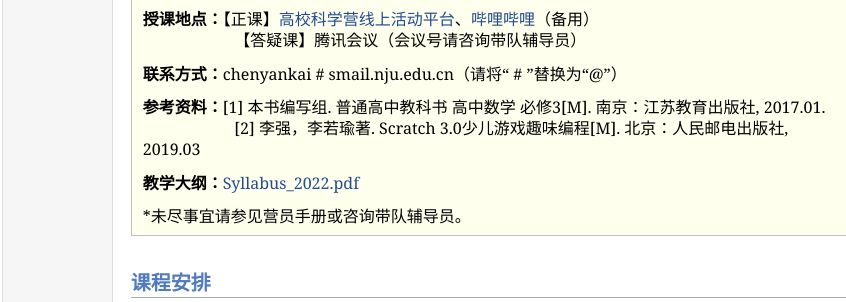
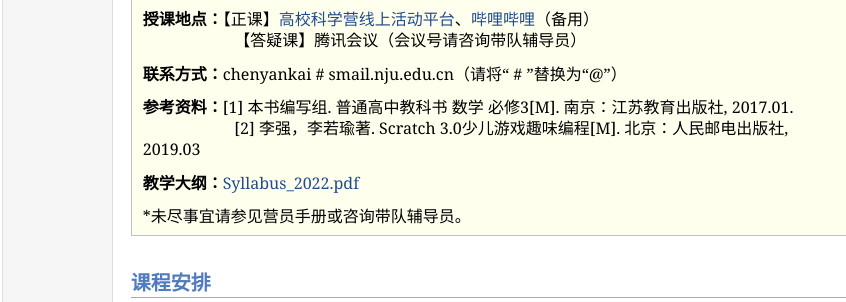
Before and after one commit to chenyankai/chenyankai.github.io, a plain HTML site: page courses/scratch.html in a window 1280 px wide. Shown: the part 222-524 px from the top of the page, 0-846 px from the left. Drawn offline with Linux system fonts and the light colour scheme.

Commit message:
更新Lecture 1 课件

```diff
--- a/courses/scratch.html
+++ b/courses/scratch.html
@@ -33,7 +33,7 @@
       <p><b>授课地点：</b>【正课】<a href="http://www.kexueying.org.cn/cms/web/27.html" target="_blank">高校科学营线上活动平台</a>、<a href="https://www.bilibili.com/video/BV1wM4y1L7oR" target="_blank">哔哩哔哩</a>（备用）
       <br>&nbsp&nbsp&nbsp&nbsp&nbsp&nbsp&nbsp&nbsp&nbsp&nbsp&nbsp&nbsp&nbsp&nbsp&nbsp&nbsp&nbsp&nbsp&nbsp&nbsp&nbsp&nbsp【答疑课】腾讯会议（会议号请咨询带队辅导员）</p>
       <p><b>联系方式：</b>chenyankai # smail.nju.edu.cn（请将“ # ”替换为“@”）</p>
-      <p><b>参考资料：</b>[1] 本书编写组. 普通高中教科书 高中数学 必修3[M]. 南京：江苏教育出版社, 2017.01.<br>&nbsp&nbsp&nbsp&nbsp&nbsp&nbsp&nbsp&nbsp&nbsp&nbsp&nbsp&nbsp&nbsp&nbsp&nbsp&nbsp&nbsp&nbsp&nbsp&nbsp&nbsp&nbsp[2] 李强，李若瑜著. Scratch 3.0少儿游戏趣味编程[M]. 北京：人民邮电出版社, 2019.03</a></p>
+      <p><b>参考资料：</b>[1] 本书编写组. 普通高中教科书 数学 必修3[M]. 南京：江苏教育出版社, 2017.01.<br>&nbsp&nbsp&nbsp&nbsp&nbsp&nbsp&nbsp&nbsp&nbsp&nbsp&nbsp&nbsp&nbsp&nbsp&nbsp&nbsp&nbsp&nbsp&nbsp&nbsp&nbsp&nbsp[2] 李强，李若瑜著. Scratch 3.0少儿游戏趣味编程[M]. 北京：人民邮电出版社, 2019.03</a></p>
       <p><b>教学大纲：</b><a href="./assets/introduction/Syllabus_2022.pdf" target="_blank">Syllabus_2022.pdf</a></p>
       <p>*未尽事宜请参见营员手册或咨询带队辅导员。</p>
     </th>
@@ -177,7 +177,7 @@
         <th style="font-weight: normal;width: 650px;">
             <p align="left">&nbsp&nbsp&nbsp&nbsp&nbsp&nbsp&nbsp&nbsp感谢共青团南京大学委员会对本课程的大力支持。
             <br>&nbsp&nbsp&nbsp&nbsp&nbsp&nbsp&nbsp&nbsp感谢南京大学蔡颖蔚、潘静、龙心悦、李其芳等教师的策划创意。
-            <br>&nbsp&nbsp&nbsp&nbsp&nbsp&nbsp&nbsp&nbsp感谢南京大学朱博阳、耿悦曦、颜赫隆、苟煜田、陈石、丁汀等同学的辛勤付出。
+            <br>&nbsp&nbsp&nbsp&nbsp&nbsp&nbsp&nbsp&nbsp感谢南京大学朱博阳、耿悦曦、颜赫隆、苟煜田、陈石、丁汀、林小渠等同学的辛勤付出。
             <br>&nbsp&nbsp&nbsp&nbsp&nbsp&nbsp&nbsp&nbsp感谢广大志愿者朋友的热心服务……
             <br>&nbsp&nbsp&nbsp&nbsp&nbsp&nbsp&nbsp&nbsp以上致谢排名不分先后。由于篇幅有限，恕难逐一列出姓名致谢，敬请谅解。</p>
           </th>
```
